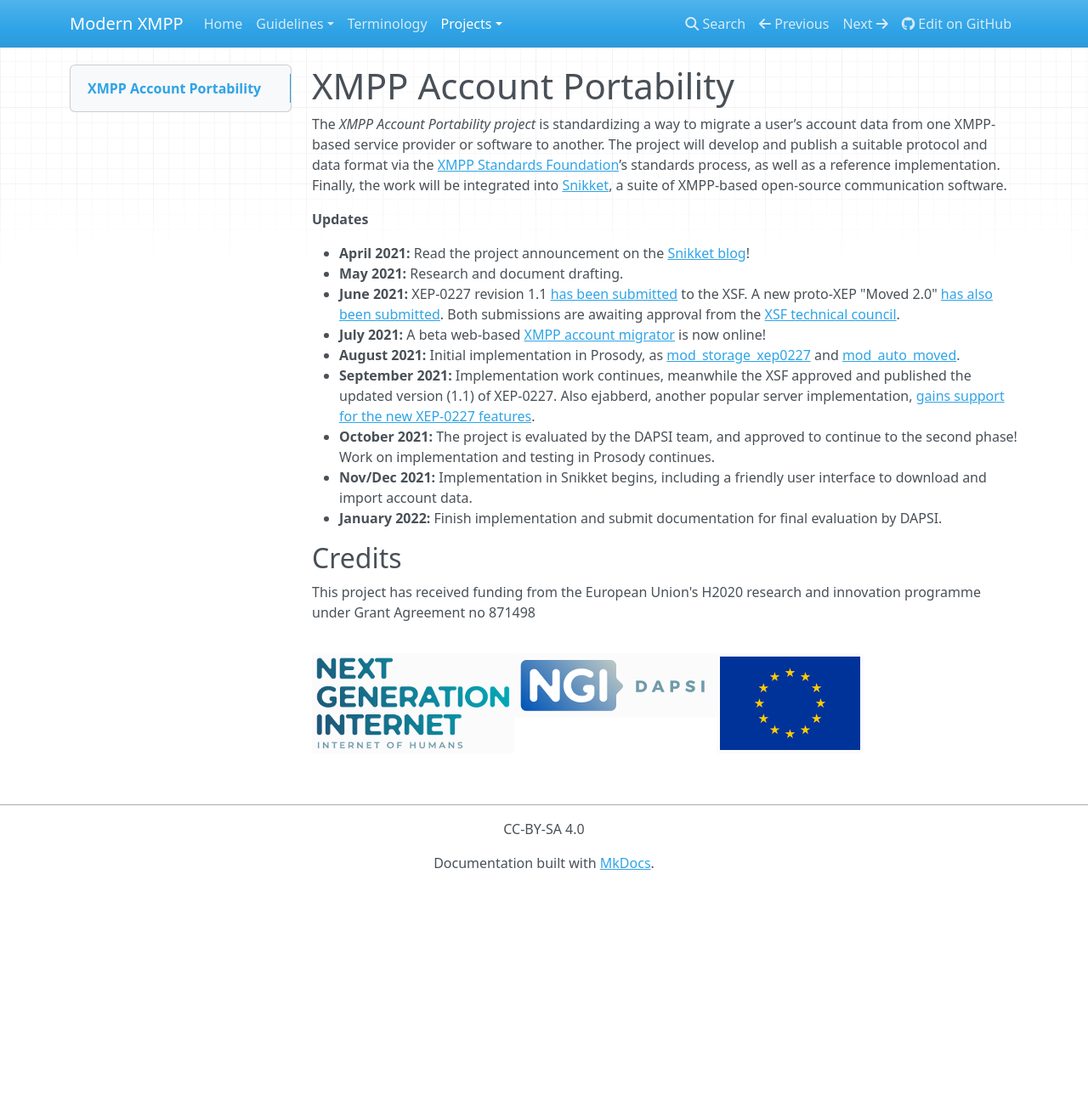
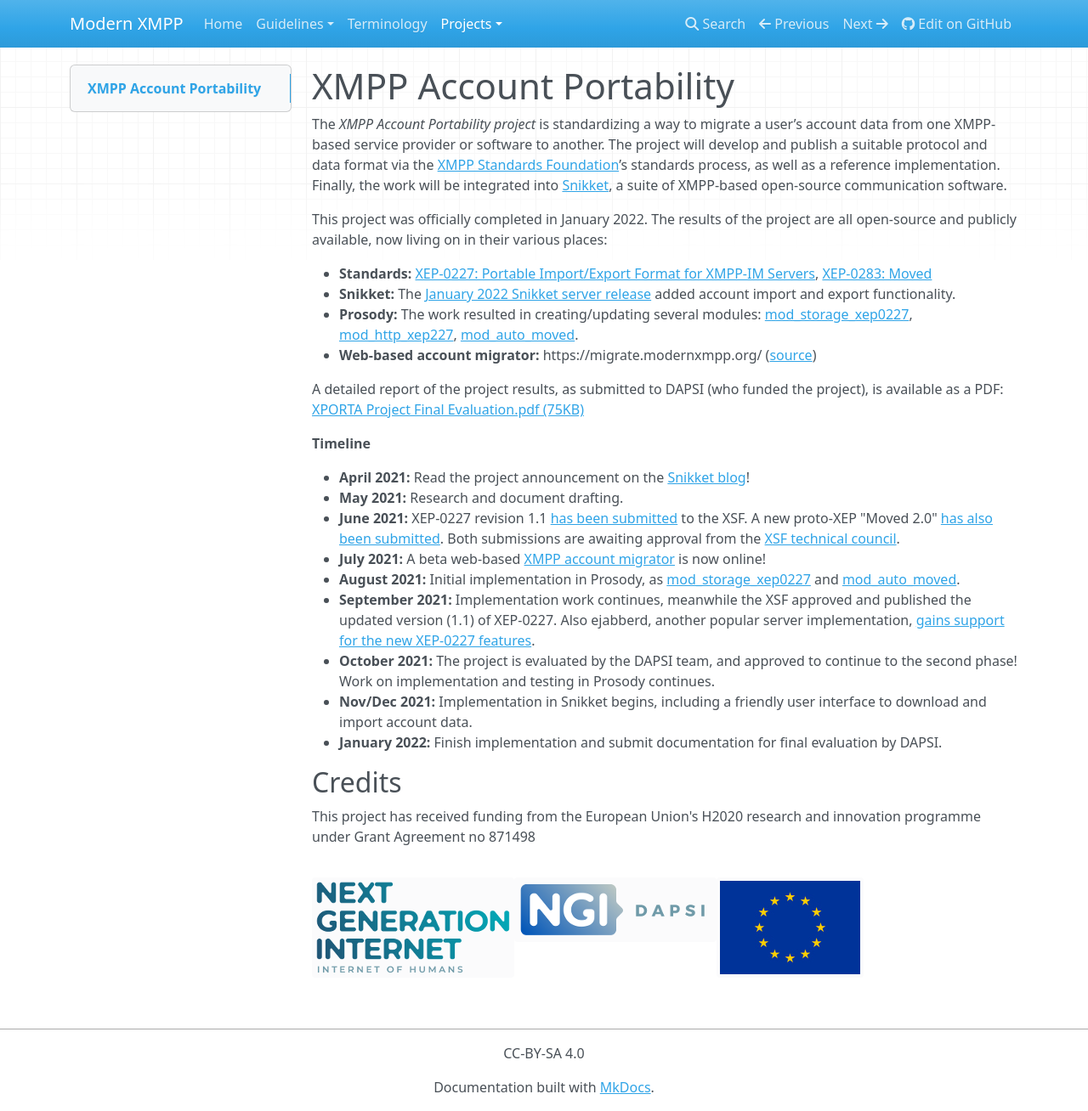
Before and after one commit to modernxmpp/modernxmpp, an MkDocs documentation site: the page built from docs/projects/portability.md, in a window 1280 px wide and 1308 px high. Shown: the whole window at 85% size. Built offline with MkDocs 1.6.1, drawn with Linux system fonts in a browser that asks for light colours; nearby versions of some CDN libraries.

Commit message:
Update portability project page with post-completion summary

```diff
--- a/docs/projects/portability.md
+++ b/docs/projects/portability.md
@@ -8,7 +8,20 @@
 integrated into [Snikket](https://snikket.org/), a suite of XMPP-based
 open-source communication software.
 
-**Updates**
+This project was officially completed in January 2022. The results of the
+project are all open-source and publicly available, now living on in their
+various places:
+
+- **Standards:** [XEP-0227: Portable Import/Export Format for XMPP-IM Servers](https://xmpp.org/extensions/xep-0227.html), [XEP-0283: Moved](https://xmpp.org/extensions/xep-0283.html)
+- **Snikket:** The [January 2022 Snikket server release](https://snikket.org/blog/jan-2022-server-release/)
+    added account import and export functionality.
+- **Prosody:** The work resulted in creating/updating several modules: [mod_storage_xep0227](https://prosody.im/doc/modules/mod_storage_xep0227),
+    [mod_http_xep227](https://modules.prosody.im/mod_http_xep227), [mod_auto_moved](https://modules.prosody.im/mod_auto_moved).
+- **Web-based account migrator:** https://migrate.modernxmpp.org/ ([source](https://github.com/snikket-im/xmpp-account-exporter))
+
+A detailed report of the project results, as submitted to DAPSI (who funded the project), is available as a PDF: [XPORTA Project Final Evaluation.pdf (75KB)](/files/XPORTA%20Project%20Final%20Evaluation.pdf)
+
+**Timeline**
 
 - **April 2021:** Read the project announcement on the [Snikket blog](https://snikket.org/blog/dapsi-fund-account-portability/)!
 - **May 2021:** Research and document drafting.
```
Also changed, not shown: 1 other file.
